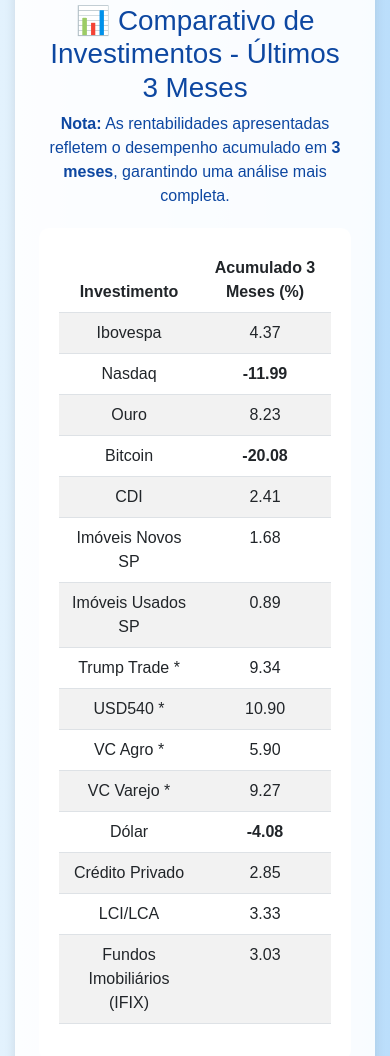
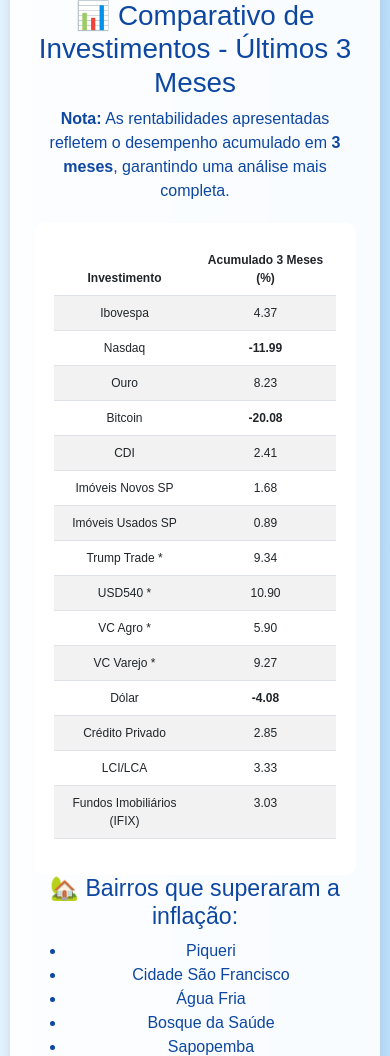
Before and after one commit to chemalle/investimentos-next, a plain HTML site: page index.html in a window 390 px wide. Shown: the part 214-1270 px from the top of the page. Drawn offline with nearby package versions, Linux system fonts and the light colour scheme.

Commit message:
Update index.html

```diff
--- a/index.html
+++ b/index.html
@@ -17,12 +17,17 @@
             max-width: 1000px;
             margin: auto;
             padding: 20px;
+            display: flex;
+            flex-direction: column;
+            align-items: center;
+            justify-content: center;
         }
         .overlay {
             background: rgba(255, 255, 255, 0.9);
             padding: 30px;
             border-radius: 12px;
             box-shadow: 0 4px 12px rgba(0, 0, 0, 0.1);
+            width: 100%;
         }
         .logo {
             max-width: 180px;
@@ -45,11 +50,16 @@
             padding: 20px;
             border-radius: 10px;
             margin-top: 20px;
-            overflow-x: auto;
+            width: 100%;
         }
         .table thead {
             background: #0d47a1;
             color: white;
+        }
+        .table {
+            font-size: 14px;
+            width: 100%;
+            table-layout: fixed;
         }
         .negative {
             color: red;
@@ -57,14 +67,13 @@
         }
         @media (max-width: 768px) {
             .container {
+                padding: 10px;
+            }
+            .overlay {
                 padding: 15px;
             }
-            .overlay {
-                padding: 20px;
-            }
-            .cta-button {
-                width: 100%;
-                text-align: center;
+            .table {
+                font-size: 12px;
             }
         }
     </style>
```
